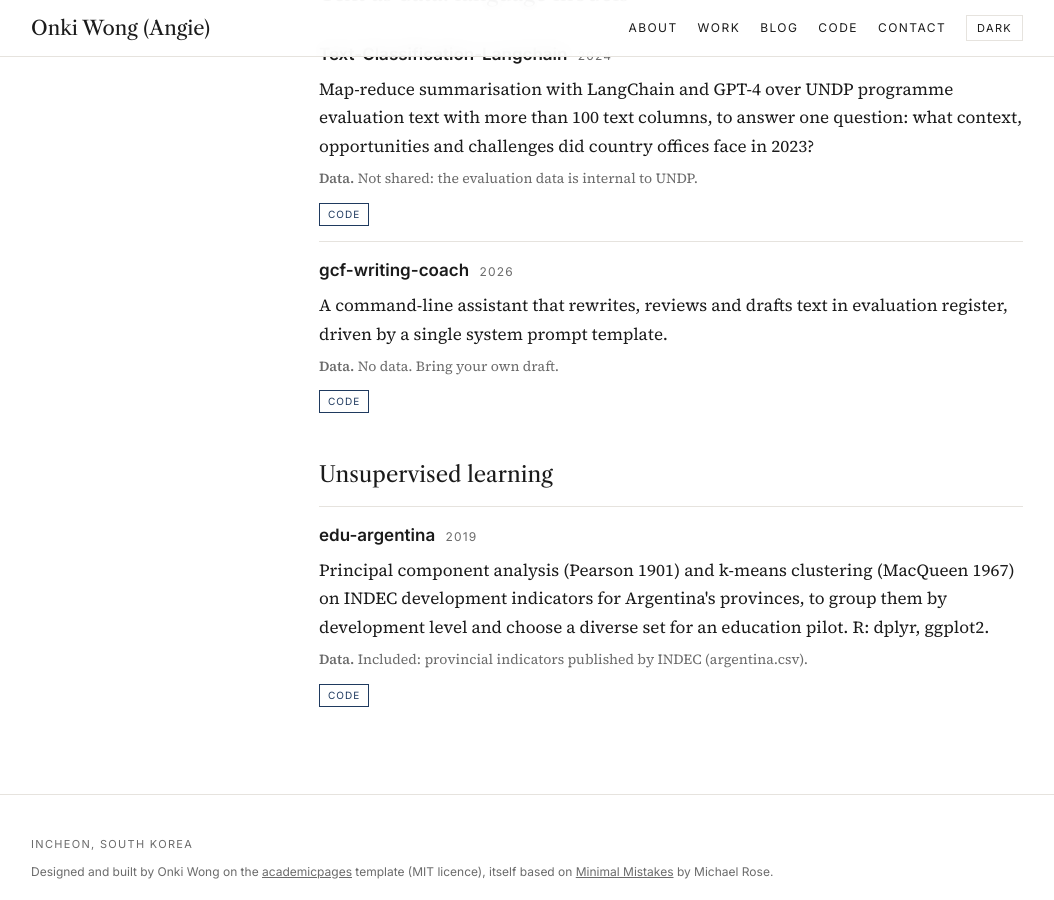
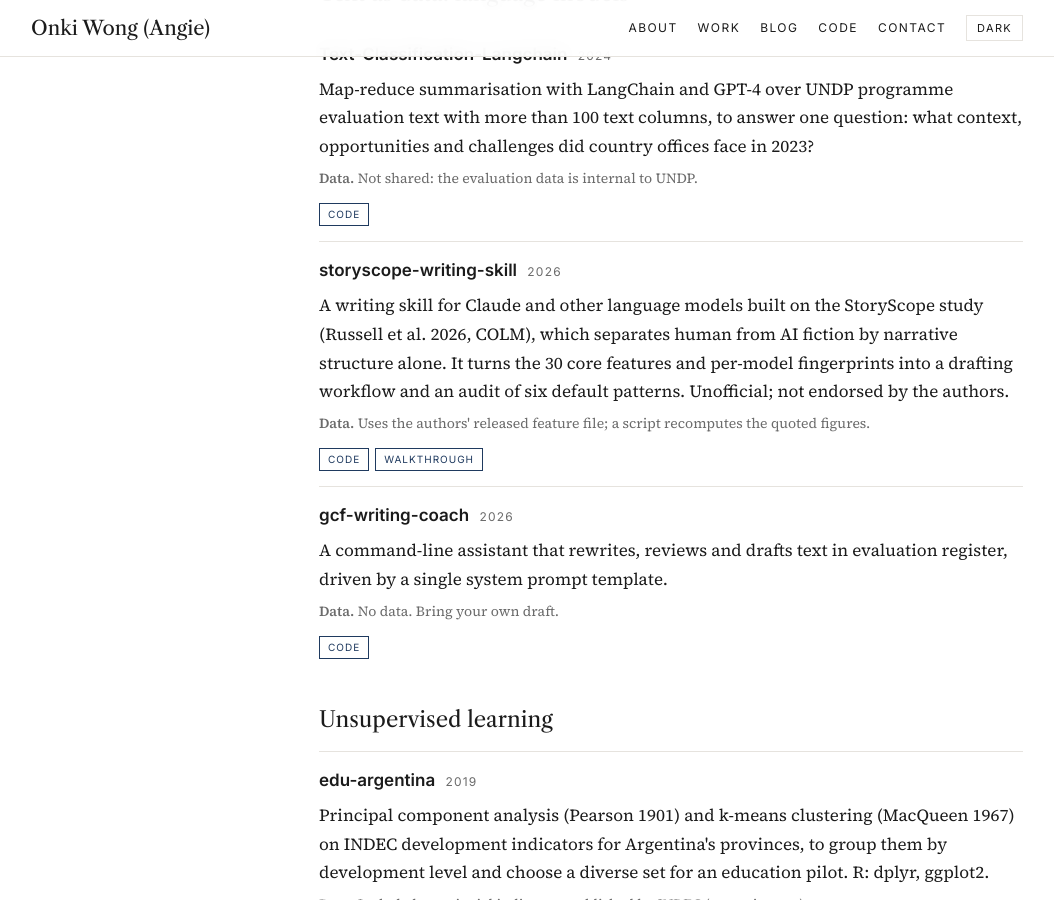
Before and after one commit to owangie/owangie.github.io, a Jekyll site: the page built from _pages/code.md, in a window 1280 px wide and 900 px high, scrolled down 1256 px. Shown: the whole window, without its empty margins (113-1167 px from the left). Built offline with Jekyll 4.4.1, drawn with Linux system fonts in a browser that asks for light colours; part of the change alters nothing that is shown.

Commit message:
Post: StoryScope; add storyscope-writing-skill to Code page

```diff
--- a/_data/repos.yml
+++ b/_data/repos.yml
@@ -24,6 +24,11 @@
       year: 2024
       desc: "Map-reduce summarisation with LangChain and GPT-4 over UNDP programme evaluation text with more than 100 text columns, to answer one question: what context, opportunities and challenges did country offices face in 2023?"
       data: "Not shared: the evaluation data is internal to UNDP."
+    - name: "storyscope-writing-skill"
+      year: 2026
+      desc: "A writing skill for Claude and other language models built on the StoryScope study (Russell et al. 2026, COLM), which separates human from AI fiction by narrative structure alone. It turns the 30 core features and per-model fingerprints into a drafting workflow and an audit of six default patterns. Unofficial; not endorsed by the authors."
+      walkthrough: "/writing/storyscope-human-and-ai-stories/"
+      data: "Uses the authors' released feature file; a script recomputes the quoted figures."
     - name: "gcf-writing-coach"
       year: 2026
       desc: "A command-line assistant that rewrites, reviews and drafts text in evaluation register, driven by a single system prompt template."
--- /dev/null
+++ b/_posts/2026-10-08-storyscope-human-and-ai-stories.md
@@ -0,0 +1,87 @@
+---
+featured: true
+layout: note
+title: "The story is in the structure: what StoryScope found about human and AI fiction"
+date: 2026-10-08
+permalink: /writing/storyscope-human-and-ai-stories/
+excerpt: "A study of 61,608 stories finds that AI fiction can be told apart from human fiction by its structure alone, without looking at a single word choice. What the patterns are, what I take from them for evaluation work, and a writing skill I built from the paper."
+---
+
+In March 2026, Hachette pulled the horror novel *Shy Girl* after it was flagged as about 78% AI-generated. It was the first commercially published novel cancelled over AI allegations. That case opens a paper I have not stopped thinking about since: *StoryScope: Investigating idiosyncrasies in AI fiction*, by Jenna Russell, Rishanth Rajendhran, Chau Minh Pham and Mohit Iyyer at the University of Maryland and John Wieting at Google DeepMind ([arXiv 2604.03136](https://arxiv.org/abs/2604.03136), COLM 2026).
+
+Most AI detectors look at words: em dashes, "delve", "tapestry". Those signals are fading. GPT-5.4 already uses fewer em dashes, and a model tuned to imitate human style can bring detection on creative writing from 97% down to 3%, according to work the authors cite. So they asked a harder question. Can you tell a human story from an AI story if you are not allowed to look at the style at all?
+
+## What they did
+
+They took 10,272 published short stories and worked backwards from each to the writing prompt behind it. Five models then wrote a story from the same prompt: Claude Sonnet 4.6, GPT-5.4, Gemini 3 Flash, DeepSeek V3.2 and Kimi K2.5. That gave 61,608 stories of about 5,000 words each.
+
+Each story was turned into a structured template and scored on 304 narrative features: who decides the ending, whether time runs in a straight line, whether the narrator explains the moral. Style features were set aside.
+
+## What they found
+
+**Structure alone gives it away.** With no style information, narrative features separated human from AI stories at 93.2% macro-F1. Adding style barely helped.
+
+**Editing the words does not help.** When Gemini stories were rewritten to strip clichés and other surface artifacts, detection fell only from 95.5% to 93.9%. The kind of story stays the same when the sentences change.
+
+**The models think alike. People do not.** The five models sit in one tight cluster of narrative choices, and human stories as a group sit apart from it, although many individual stories overlap. Given the same prompt, the human story was the most unusual of the six versions 57.8% of the time, where chance would be 16.7%. On average, human stories ranked at the 71st percentile for rarity, AI stories at the 49th.
+
+The differences come down to a handful of habits:
+
+| Habit | AI stories | Human stories |
+|---|---|---|
+| Narrator comments on the theme or lesson | 77% | 52% |
+| No subplots | 79% | 57% |
+| Ending driven mainly by the protagonist's own choice | 69% | 46% |
+| Protagonist framed as morally mixed | 38% | 59% |
+| Emotion shown mainly through the body ("her chest tightened") | 81% | 38% |
+| Names specific books or authors | 24% | 47% |
+
+In the paper's words, AI stories "over-explain themes and favor tidy, single-track plots". Human stories leave more unsaid, run more than one thread, let chance decide part of the ending, and move back and forth in time.
+
+Each model also has a fingerprint. Claude keeps events flat and likes an epilogue. GPT turns to gossip and rumour to move the plot. Gemini writes the tidiest endings and the bleakest settings. Kimi has almost no habits of its own and sits in the middle of the pack.
+
+## What I take from it for evaluation work
+
+The study covers fiction, and I want to be careful not to stretch it. But three of its findings change how I read and write evaluation text.
+
+**First, the tell is in the structure, not the vocabulary.** It is tempting to scrub words like "pivotal" from a draft and call it done. This paper suggests that is the least of it. A text that was organised by a model keeps its shape after the words are changed.
+
+**Second, a tidy story should make an evaluator suspicious.** AI fiction resolves its conflict through the hero's own choice. Evaluation reports have the same temptation: every result traced back to the programme's own action, every finding serving one conclusion. Real projects are not like that. Governments change, currencies move, a cyclone arrives. A report in which nothing outside the project ever mattered has told a single-track story, whoever wrote it.
+
+**Third, real texts name real things.** Human authors cite specific books twice as often as the models do. In evaluation, the equivalent is the named document, the page number, the interview in a particular district on a particular date.
+
+## Can we spot a consultant using these tools?
+
+This is the question I keep coming back to. Multilateral banks and UN agencies commission thousands of reports from outside firms. If a firm hands in model-written analysis as its own, the client is paying for judgement it did not get.
+
+My honest answer is that I would not try to catch anyone with a detector. Three reasons:
+
+1. **StoryScope does not cover reports.** It studied 5,000-word short stories. Terms of reference impose a fixed structure on evaluation reports, so narrative habits have less room to show.
+2. **Detectors misfire on exactly our writers.** A study in *Patterns* found that GPT detectors flag non-native English writing as AI-generated far more often than native writing ([Liang et al. 2023](https://doi.org/10.1016/j.patter.2023.100779)). Much of the development sector writes in a second or third language.
+3. **Using a tool is not the problem.** Passing off its output as fieldwork is.
+
+What does work is checking the things a model cannot invent well, which is the evaluator's job anyway:
+
+- **Trace every citation.** Look up each DOI and report symbol. Invented references are the clearest sign that nobody read the source.
+- **Ask for the evidence trail.** Interview lists, dates, site visits, the page behind each quote.
+- **Look for the outside world.** A credible finding admits what the project did not control.
+- **Look for anything unexpected.** If every finding confirms the theory of change, ask what was found that did not fit.
+- **Write disclosure into the terms of reference.** It is easier to ask firms to declare AI use, and how they checked it, than to prove it afterwards.
+
+## A skill built from the paper
+
+I turned the study into a writing skill for Claude and other language models: [**storyscope-writing-skill**](https://github.com/awongonki/storyscope-writing-skill). It takes the 30 core features and the model fingerprints, with the paper's numbers, and turns them into two workflows. One plans a story from a "structure card" before any sentence is written. The other audits a finished draft against the six default patterns and proposes structural changes, not word swaps. A script in the repository recomputes the figures from the authors' released data.
+
+It is unofficial. The authors did not write or endorse it. It is a craft aid for fiction and narrative essays. It will not make text undetectable, and it does not change anyone's duty to disclose AI help.
+
+## One last detail
+
+Near the end of the paper, in its ethics statement, the authors disclose that they used Claude Code and Codex "to aid with and polish writing". A study about what machines do to stories was written with machines in the room.
+
+I did the same with this post. I drafted it with an AI assistant and revised it with the skill above. The questions, the reading of the paper and the views are mine. Whether the structure is, I will leave to you.
+
+---
+
+*Disclosure: This post was drafted with an AI assistant and revised using the storyscope-narrative-craft skill. It is a personal view and does not represent the organizations I work for or have worked for. The skill is an independent interpretation of published research and is not endorsed by the StoryScope authors.*
+
+*Source: Russell, J., Rajendhran, R., Pham, C. M., Iyyer, M. and Wieting, J. (2026). StoryScope: Investigating idiosyncrasies in AI fiction. COLM 2026. [arXiv:2604.03136](https://arxiv.org/abs/2604.03136). Code and data: [github.com/jenna-russell/storyscope](https://github.com/jenna-russell/storyscope).*
```
